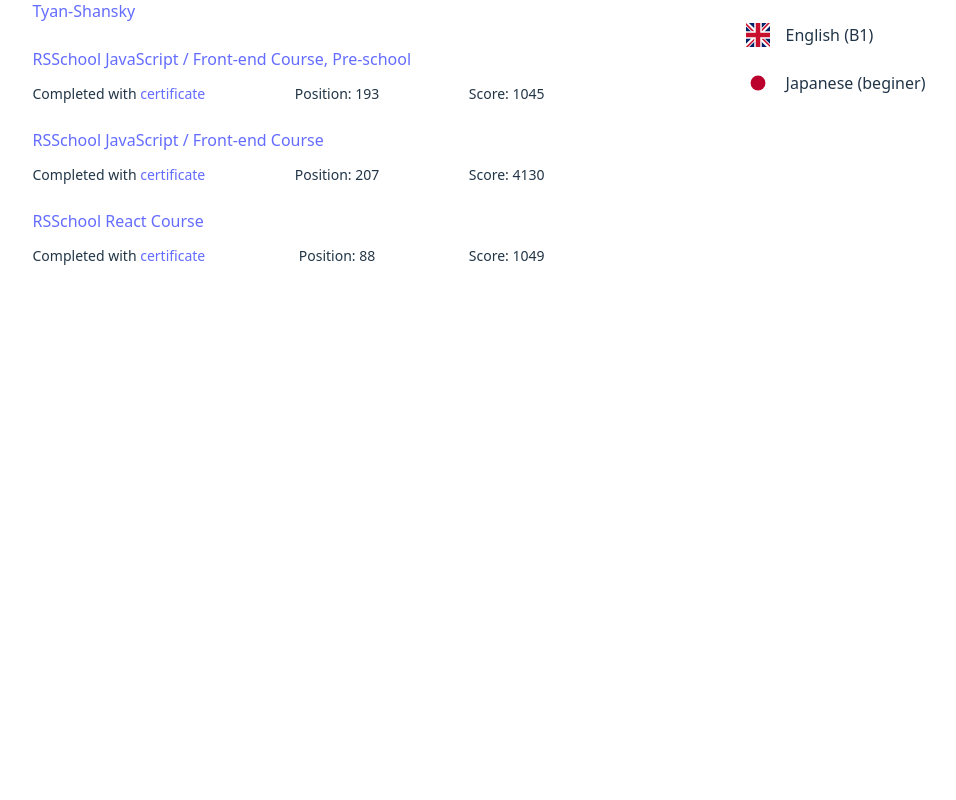
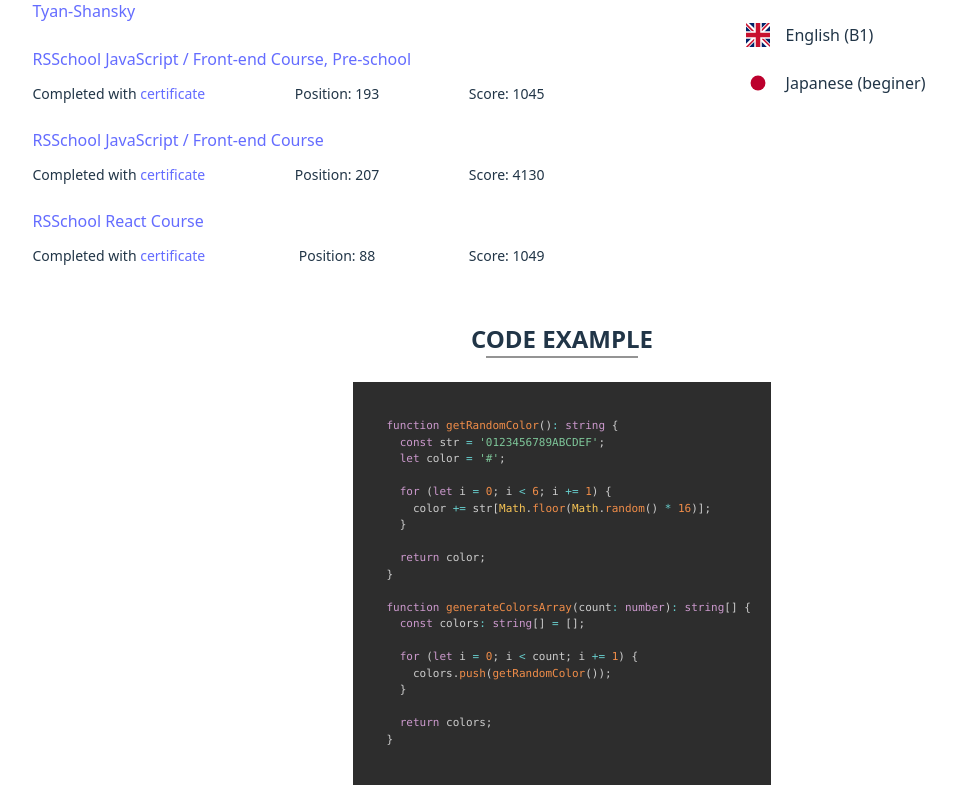
Before and after one commit to lipan4836/lipan4836, a React (Vite) app in the folder cv/: page / in a window 1280 px wide. Shown: the part 1018-1818 px from the top of the page, without its empty margins (78-1034 px from the left). Before the commit the page ends 1294 px from the top, so only its background shows below. Built offline with nearby package versions, Linux system fonts and the light colour scheme.

Commit message:
feat: implement code example section

```diff
--- a/cv/package.json
+++ b/cv/package.json
@@ -14,12 +14,14 @@
   },
   "dependencies": {
     "react": "^19.0.0",
-    "react-dom": "^19.0.0"
+    "react-dom": "^19.0.0",
+    "react-syntax-highlighter": "^15.6.1"
   },
   "devDependencies": {
     "@eslint/js": "^9.22.0",
     "@types/react": "^19.0.10",
     "@types/react-dom": "^19.0.4",
+    "@types/react-syntax-highlighter": "^15.5.13",
     "@vitejs/plugin-react": "^4.3.4",
     "eslint": "^9.22.0",
     "eslint-config-prettier": "^10.1.2",
--- a/cv/src/App.scss
+++ b/cv/src/App.scss
@@ -5,14 +5,16 @@
 }
 
 .logo {
+  will-change: filter;
   height: 6em;
   padding: 1.5em;
-  will-change: filter;
   transition: filter 300ms;
 }
+
 .logo:hover {
   filter: drop-shadow(0 0 2em #646cffaa);
 }
+
 .logo.react:hover {
   filter: drop-shadow(0 0 2em #61dafbaa);
 }
@@ -21,6 +23,7 @@
   from {
     transform: rotate(0deg);
   }
+
   to {
     transform: rotate(360deg);
   }
--- a/cv/src/components/Header/Header.module.scss
+++ b/cv/src/components/Header/Header.module.scss
@@ -1,20 +1,20 @@
 .header {
+  width: 100%;
   background: #1E1E1E;
-  width: 100%;
 
   .wrap {
-    max-width: 1024px;
-    padding: 12px;
     display: flex;
     align-items: center;
     justify-content: center;
+    max-width: 1024px;
     margin: auto;
+    padding: 12px;
 
     .nav {
       display: flex;
+      gap: 12px;
       align-items: center;
       justify-content: space-between;
-      gap: 12px;
 
       &_link {
         padding: 4px 8px;
--- a/cv/src/components/Main/Main.module.scss
+++ b/cv/src/components/Main/Main.module.scss
@@ -1,15 +1,15 @@
 .main {
   .wrap {
+    padding: 24px 0;
     background: #1e1e1e;
-    padding: 24px 0;
 
     .cont {
-      max-width: 1024px;
-      padding: 12px;
       display: flex;
       align-items: center;
       justify-content: space-between;
+      max-width: 1024px;
       margin: auto;
+      padding: 12px;
 
       &_img {
         width: 300px;
@@ -18,15 +18,15 @@
       }
 
       &_name-cont {
-        height: 300px;
         display: flex;
         flex-direction: column;
         align-items: center;
         justify-content: center;
+        height: 300px;
+        margin: 0;
         padding: 12px 32px;
+        border-radius: 20px;
         background: #252525;
-        margin: 0;
-        border-radius: 20px;
 
         .br {
           width: 150px;
@@ -40,13 +40,14 @@
   .cv-cont {
     display: flex;
     flex-wrap: wrap;
+    gap: 15px;
     justify-content: center;
-    gap: 15px;
 
     .summary,
     .stack,
     .education,
-    .languages {
+    .languages,
+    .code-example {
       display: flex;
       flex-direction: column;
       align-items: center;
@@ -55,14 +56,13 @@
     }
 
     .summary {
-
       p {
         margin: 0;
       }
 
       ul {
+        transform: translateX(-22px);
         width: 70%;
-        transform: translateX(-22px);
 
         li {
           text-align: left;
@@ -91,9 +91,9 @@
 
           .stats {
             display: flex;
+            gap: 16px;
             align-items: center;
             justify-content: space-between;
-            gap: 16px;
             font-size: 14px;
 
             p {
@@ -105,7 +105,6 @@
     }
 
     .languages {
-
       .content {
         display: flex;
         flex-direction: column;
@@ -113,9 +112,9 @@
 
         .lang-cont {
           display: flex;
+          gap: 16px;
           align-items: center;
           justify-content: start;
-          gap: 16px;
 
           p {
             margin: 0;
@@ -123,5 +122,11 @@
         }
       }
     }
+
+    .code-example {
+      pre {
+        font-size: 11px;
+      }
+    }
   }
 }
--- a/cv/src/components/Main/Main.tsx
+++ b/cv/src/components/Main/Main.tsx
@@ -5,6 +5,7 @@
 import Stack from "./subs/Stack";
 import Education from "./subs/Education";
 import Languages from "./subs/Languages";
+import CodeExample from "./subs/CodeExample";
 
 function Main(): ReactElement {
   return (
@@ -15,6 +16,7 @@
         <Stack />
         <Education />
         <Languages />
+        <CodeExample />
       </div>
     </main>
   );
--- /dev/null
+++ b/cv/src/components/Main/subs/CodeExample.tsx
@@ -0,0 +1,40 @@
+import type { ReactElement } from 'react';
+import styles from '../Main.module.scss';
+import { Prism as SyntaxHighlighter } from 'react-syntax-highlighter';
+import { tomorrow } from 'react-syntax-highlighter/dist/cjs/styles/prism';
+
+function CodeExample(): ReactElement {
+  const codeString = `
+  function getRandomColor(): string {
+    const str = '0123456789ABCDEF';
+    let color = '#';
+
+    for (let i = 0; i < 6; i += 1) {
+      color += str[Math.floor(Math.random() * 16)];
+    }
+
+    return color;
+  }
+
+  function generateColorsArray(count: number): string[] {
+    const colors: string[] = [];
+
+    for (let i = 0; i < count; i += 1) {
+      colors.push(getRandomColor());
+    }
+
+    return colors;
+  }
+  `;
+
+  return (
+    <section className={styles['code-example']}>
+      <h2>CODE EXAMPLE</h2>
+      <SyntaxHighlighter language="typescript" style={tomorrow} customStyle={{ fontSize: '11px', padding: '20px' }}>
+        {codeString}
+      </SyntaxHighlighter>
+    </section>
+  );
+}
+
+export default CodeExample;
--- a/cv/src/components/StackList/StackList.module.scss
+++ b/cv/src/components/StackList/StackList.module.scss
@@ -1,16 +1,16 @@
 .btns-wrap {
   display: flex;
+  gap: 8px;
   align-items: center;
   justify-content: center;
-  gap: 8px;
 
   .btn {
+    padding: 4px 8px;
     font-size: 10px;
-    padding: 4px 8px;
 
     &-active {
+      padding: 4px 8px;
       font-size: 10px;
-      padding: 4px 8px;
       color: #1a1a1a;
       background-color: #f9f9f9;
     }
@@ -18,9 +18,9 @@
 }
 
 .stack-cont {
+  position: relative;
   width: 370px;
   height: 241px;
-  position: relative;
   min-height: 200px;
   padding: 0 32px;
 
@@ -28,9 +28,9 @@
     display: flex;
     flex-wrap: wrap;
     gap: 16px;
+    justify-content: space-between;
     padding: 10px;
     transition: all 0.3s ease;
-    justify-content: space-between;
 
     &-in {
       animation: slideIn 0.3s ease;
@@ -44,45 +44,47 @@
 
 @keyframes slideIn {
   from {
+    transform: translateY(10px);
     opacity: 0;
-    transform: translateY(10px);
   }
+
   to {
+    transform: translateY(0);
     opacity: 1;
-    transform: translateY(0);
   }
 }
 
 @keyframes slideOut {
   from {
+    transform: translateY(0);
     opacity: 1;
-    transform: translateY(0);
   }
+
   to {
+    transform: translateY(-10px);
     opacity: 0;
-    transform: translateY(-10px);
   }
 }
 
 .dots {
   display: flex;
+  gap: 8px;
   justify-content: center;
-  gap: 8px;
   margin-top: 16px;
 
   .dot {
+    cursor: pointer;
     width: 10px;
     height: 10px;
+    padding: 0;
+    border: none;
     border-radius: 50%;
     background-color: #ccc;
-    border: none;
-    cursor: pointer;
-    padding: 0;
     transition: all 0.3s cubic-bezier(0.4, 0, 0.2, 1);
 
     &-active {
+      transform: scale(1.2);
       background-color: #1a1a1a;
-      transform: scale(1.2);
     }
 
     &:hover {
@@ -91,10 +93,11 @@
   }
 }
 
-@media (max-width: 768px) {
+@media (width <= 768px) {
   .dots {
     gap: 6px;
   }
+
   .dot {
     width: 8px;
     height: 8px;
--- a/cv/src/components/UI/StackItem.tsx/StackItem.module.scss
+++ b/cv/src/components/UI/StackItem.tsx/StackItem.module.scss
@@ -1,7 +1,7 @@
 .stack-item {
   display: flex;
+  gap: 12px;
   align-items: center;
-  gap: 12px;
 
   &_icon {
     width: 40px;
--- a/cv/src/index.scss
+++ b/cv/src/index.scss
@@ -1,16 +1,14 @@
 :root {
   font-family: system-ui, Avenir, Helvetica, Arial, sans-serif;
-  line-height: 1.5;
   font-weight: 400;
-
-  color-scheme: light dark;
-  color: rgba(255, 255, 255, 0.87);
-  background-color: #242424;
-
-  font-synthesis: none;
-  text-rendering: optimizeLegibility;
   -webkit-font-smoothing: antialiased;
   -moz-osx-font-smoothing: grayscale;
+  line-height: 1.5;
+  color: rgb(255 255 255 / 87%);
+  text-rendering: optimizelegibility;
+  color-scheme: light dark;
+  background-color: #242424;
+  font-synthesis: none;
 }
 
 a {
@@ -19,15 +17,17 @@
   text-decoration: inherit;
   transition: all 0.3s ease-in;
 }
+
 a:hover {
   color: #535bf2;
 }
 
 body {
-  margin: 0;
   display: flex;
   place-items: center;
   min-width: 320px;
+  margin: 0;
+
   // min-height: 100svh;
 }
 
@@ -37,37 +37,39 @@
 }
 
 h2 {
+  position: relative;
   font-size: 24px;
   font-weight: 600;
   text-transform: uppercase;
-  position: relative;
 
   &::after {
     content: "";
     position: absolute;
+    top: 35px;
+    left: 15px;
+    width: calc(100% - 30px);
     height: 2px;
-    background-color: rgb(148, 148, 148);
-    width: calc(100% - 30px);
-    left: 15px;
-    top: 35px;
+    background-color: rgb(148 148 148);
     transition: 0.5s;
   }
 }
 
 button {
+  cursor: pointer;
+  padding: 0.6em 1.2em;
+  border: 1px solid transparent;
   border-radius: 8px;
-  border: 1px solid transparent;
-  padding: 0.6em 1.2em;
+  font-family: inherit;
   font-size: 1em;
   font-weight: 500;
-  font-family: inherit;
   background-color: #1a1a1a;
-  cursor: pointer;
   transition: border-color 0.25s;
 }
+
 button:hover {
   border-color: #646cff;
 }
+
 button:focus,
 button:focus-visible {
   outline: 4px auto -webkit-focus-ring-color;
@@ -76,11 +78,13 @@
 @media (prefers-color-scheme: light) {
   :root {
     color: #213547;
-    background-color: #ffffff;
+    background-color: #fff;
   }
+
   a:hover {
     color: #747bff;
   }
+
   button {
     background-color: #f9f9f9;
   }
```
Also changed, not shown: 1 other file (tests, documents, lock files or other folders).
